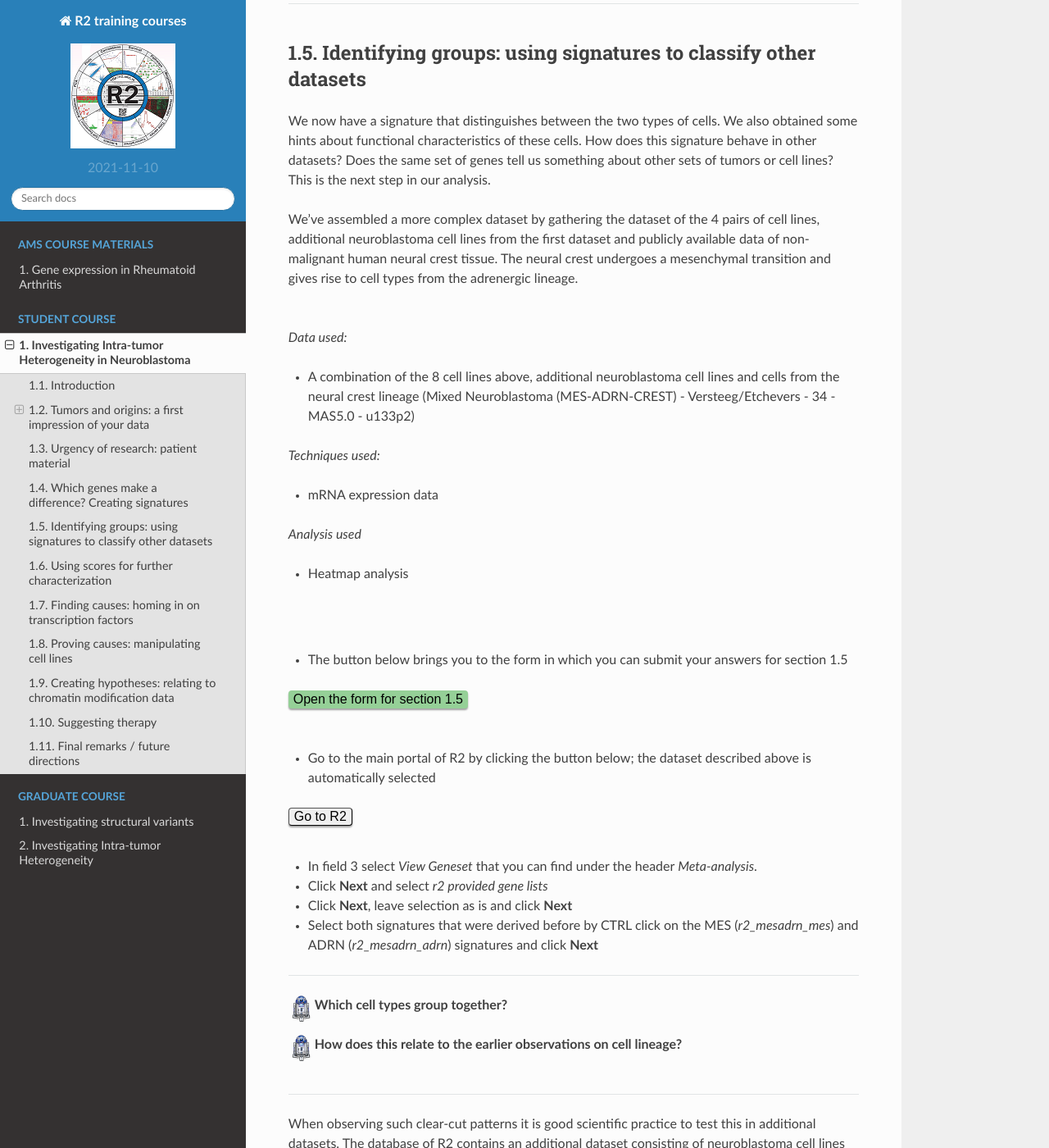
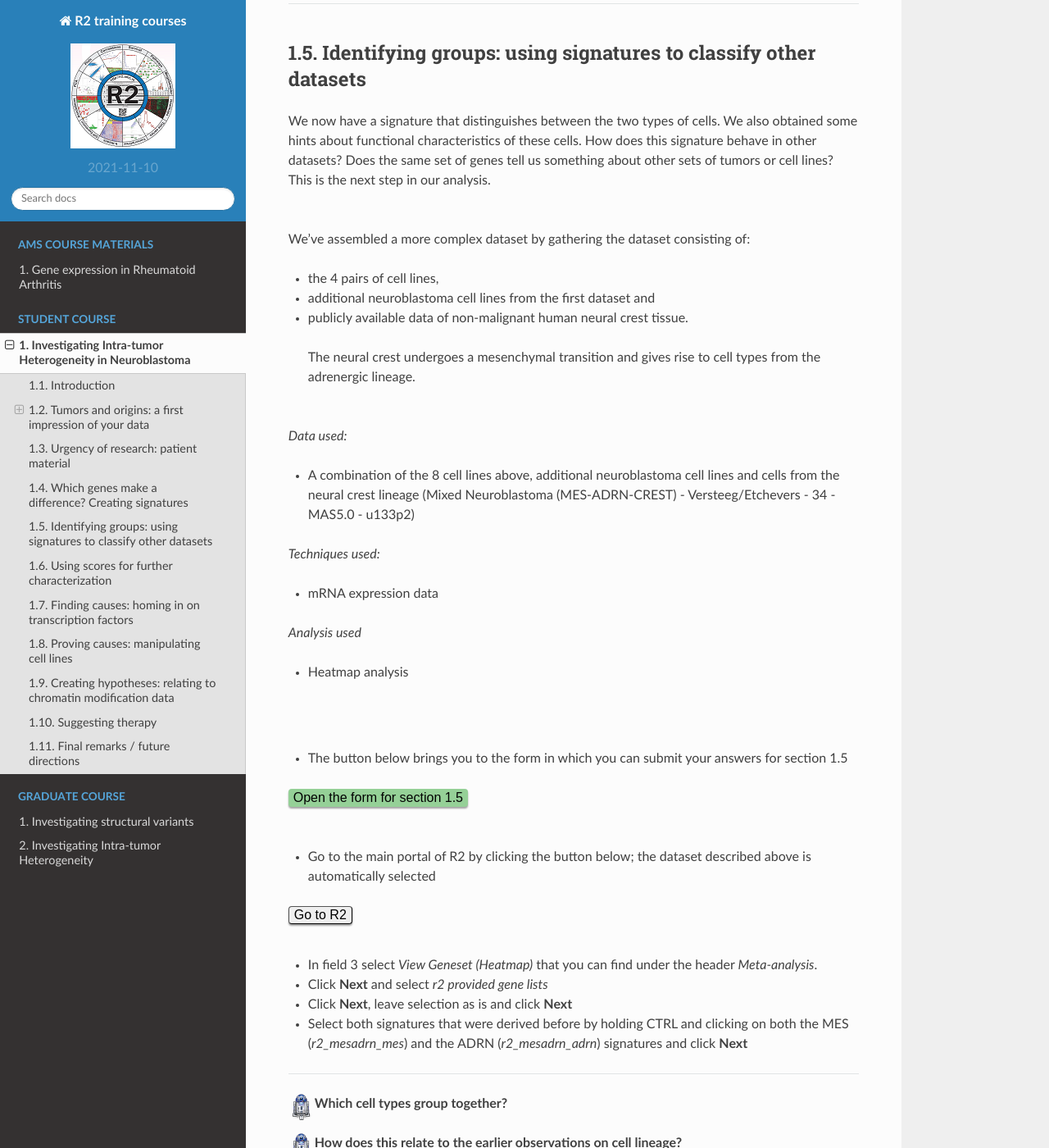
Before and after one commit to antronerds/r2-training-courses, a Sphinx documentation site: the page built from docs/Investigating_Tumor_Heterogeneity_student_version.md, in a window 1280 px wide and 1400 px high, scrolled down 10813 px. Shown: the whole window at 82% size. Built offline with Sphinx 7.4.7 and the Read the Docs theme 2.0.0, drawn with Linux system fonts in a browser that asks for light colours; some of the changed text lies outside the part shown.

Commit message:
Christian improvements part 2

```diff
--- a/docs/Investigating_Tumor_Heterogeneity_student_version.md
+++ b/docs/Investigating_Tumor_Heterogeneity_student_version.md
@@ -247,7 +247,7 @@ We have identified two different types of cells that occur within the same patie
 
 *Analysis used*
 * Differential Expression: supervised gene selection
-* Gene Ontology Analysis: Overrepresentation calculation
+* Gene Ontology Analysis: overrepresentation calculation
 
 <br>
 <br>
@@ -276,7 +276,7 @@ This dataset has been annotated with 'cell type' information. Each sample was as
 * Choose the proper track in the **Group by** dropdown and click **Submit**. An additional adjustable settings menu pops up.
 * Choose one of the types for **Group 1** and the other for **Group 2**.
 * Since we have only 8 samples make sure that the **Corr. voor multiple testing** is set to *No correction*. (More information on Correction for Multiple Testing can be found <a href="https://r2-tutorials.readthedocs.io/en/latest/Did_You_Know.html#multipletesting" target="_blank">here</a>) and click **Submit**.
-* A list of differentially expressed genes appears with correlation p-value < 0.01 in this dataset. Click on the magnifying glass icon in front of your favorite gene to see its expression in the sample set; try an oppositely correlating gene as well.
+* A list of differentially expressed genes appears with correlation p-value < 0.01 in this dataset. Click on the magnifying glass icon in front of your favorite gene to see its expression in the sample set. Try an oppositely correlating gene as well.
 * Go back to the tab with the differentially expressed genes. This is still open in one of your browser tabs.
 * Click on the **Heatmap(zscore)** button in the right menu panel; a heatmap shows the expression of the differentially expressed genes for each sample.
 
@@ -328,8 +328,14 @@ In R2 there are many more sets of genes that have been found to be implemented i
 Identifying groups: using signatures to classify other datasets
 ------------------------------------------------------------------
 
-We now have a signature that distinguishes between the two types of cells. We also obtained some hints about functional characteristics of these cells. How does this signature behave in other datasets? Does the same set of genes tell us something about other sets of tumors or cell lines? This is the next step in our analysis. <br>
-We've assembled a more complex dataset by gathering the dataset of the 4 pairs of cell lines, additional neuroblastoma cell lines from the first dataset and publicly available data of non-malignant human neural crest tissue. The neural crest undergoes a mesenchymal transition and gives rise to cell types from the adrenergic lineage.<br><br>
+We now have a signature that distinguishes between the two types of cells. We also obtained some hints about functional characteristics of these cells. How does this signature behave in other datasets? Does the same set of genes tell us something about other sets of tumors or cell lines? This is the next step in our analysis. <br><br>
+
+We've assembled a more complex dataset by gathering the dataset consisting of: <br>
+* the 4 pairs of cell lines,
+* additional neuroblastoma cell lines from the first dataset and
+* publicly available data of non-malignant human neural crest tissue.
+<br><br>
+The neural crest undergoes a mesenchymal transition and gives rise to cell types from the adrenergic lineage.<br><br>
 
 *Data used:*
 * A combination of the 8 cell lines above, additional neuroblastoma cell lines and cells from the neural crest lineage (Mixed Neuroblastoma (MES-ADRN-CREST) - Versteeg/Etchevers - 34 - MAS5.0 - u133p2)
@@ -360,10 +366,10 @@ We've assembled a more complex dataset by gathering the dataset of the 4 pairs o
 <br>
 
 
-* In field 3 select *View Geneset* that you can find under the header *Meta-analysis*.
+* In field 3 select *View Geneset (Heatmap)* that you can find under the header *Meta-analysis*.
 * Click **Next** and select *r2 provided gene lists*
 * Click **Next**, leave selection as is and click **Next**
-* Select both signatures that were derived before by CTRL click on the MES (*r2_mesadrn_mes*) and ADRN (*r2_mesadrn_adrn*) signatures and click **Next**
+* Select both signatures that were derived before by holding CTRL and clicking on both the MES (*r2_mesadrn_mes*) and the ADRN (*r2_mesadrn_adrn*) signatures and click **Next**
 
 ---------
 
@@ -497,7 +503,7 @@ Again we're going to find out which genes make a difference, but now in a specif
 * In field 3 select **Differential expression between two groups**. Click **Next**.
 * Like before, select the track that contains information about the cell types and **Submit**.
 * Choose *adrn* for **Group 1** and *mes* for **Group 2**.
-* We're now also going to filter for a specific gene filter. In the **Gene Filters** section, click **Search Genesets**.
+* We're now also going to filter for specific genes, which can be done in the settings section **Gene Filters**. Next to **Gene set** click the button **Search GS**.
 * Since we are interested in transcription factors, type *transcription* in the textfield on top and click the **search icon**.
 * Check the box of *Categories > base > transcription factor* with 945 genes and click on the green button **Use selected** on the left. Then click **Submit**.
 * A list of genes appears. Investigate the top 4 by clicking on the loop icons in front of the gene names. This brings you to the expression view of the gene.
@@ -576,7 +582,7 @@ The TF was inducibly expressed in the SKNBE cell line and this was monitored thr
 <br>
 <br>
 
-* Select in field 3 the **Relate 2 tracks** option. <br>
+* In field 3, select the **Relate 2 tracks** option. <br>
 R2 has calculated signature scores for all samples in both signatures; in this dataset these tracks are called *adrn_score* and *mes_score*.
 * Relate the two tracks and adapt the **ColorMode** to *Color by Track* and try the *mes_adrn_time* track. This track contains information on the time that the PRRX1 gene expression was induced in the SKNBE cell line and **Submit**.
 
```
Also changed, not shown: other parts of docs/Investigating_Tumor_Heterogeneity_student_version.md (+1 -1 lines).
